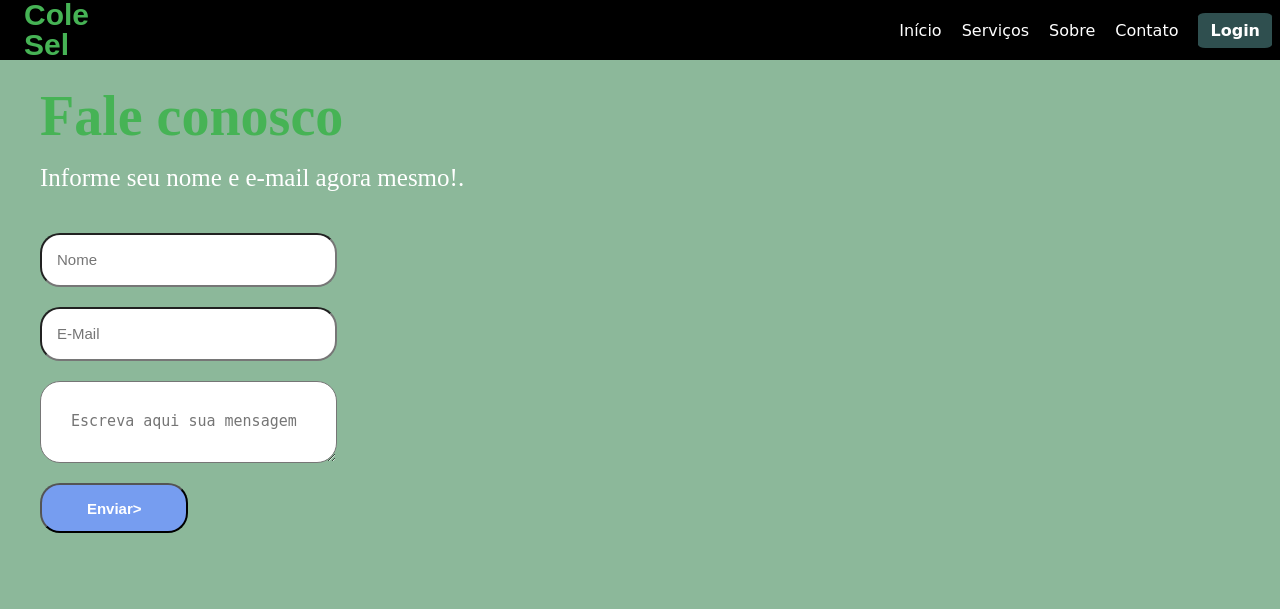
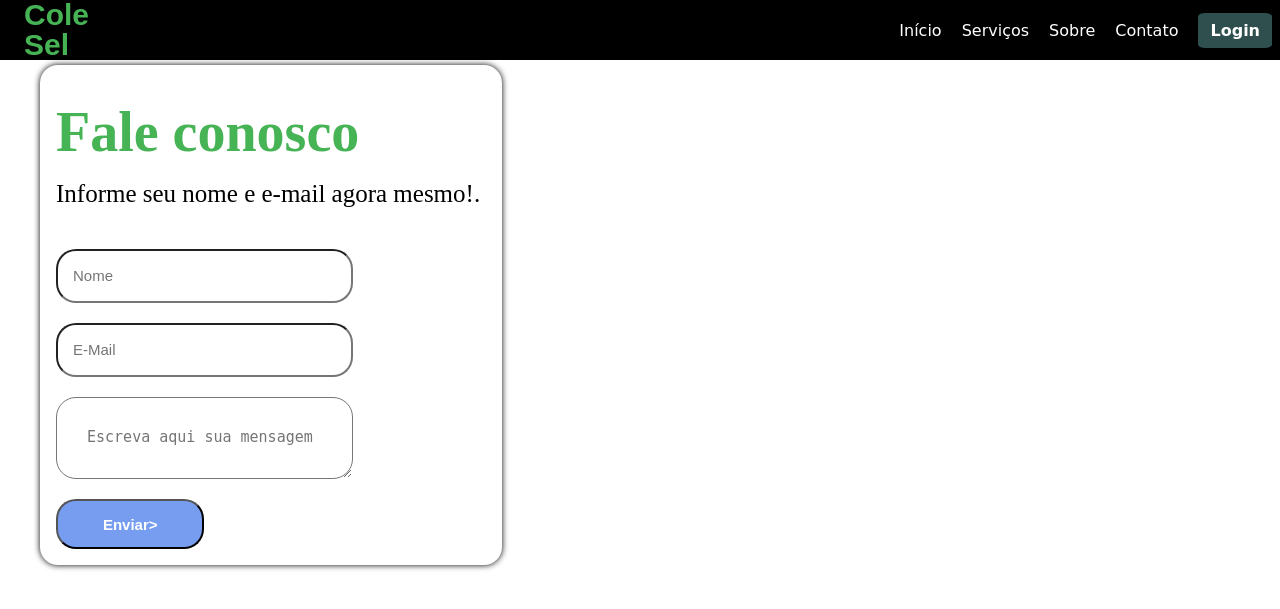
Before and after one commit to pabloemanuelpbl/ProjetoPI2, a Flask app: page /contact in a window 1280 px wide. Shown: the top 609 px of the page. Run offline with Flask 3, Linux system fonts and the light colour scheme.

Commit message:
refactory: update header_component.html file and style1.css

```diff
--- a/src/static/css/style1.css
+++ b/src/static/css/style1.css
@@ -1,5 +1,4 @@
 body {
-    background-color: rgb(140, 184, 154);
     color: white;
     font-family: Arial, Helvetica, sans-serif;
     max-width: 1200px;
@@ -11,6 +10,11 @@ main {
     display: flex;
     flex-direction: row;
     margin-top: 50px;
+    box-shadow: 0px 0px 6px black;
+    width: 430px;
+    padding: 16px;
+    border-radius: 18px;
+    color: black;
 }
 
 
--- a/src/templates/header_component.html
+++ b/src/templates/header_component.html
@@ -12,9 +12,10 @@ header{
     background-color: black;
     width: 100vw;
     box-sizing: border-box;
+    font-family: Arial, Helvetica, sans-serif;
 }
 
-header #title {
+header > #title {
     display: flex;
     flex-direction: column;
     line-height: 10px;
```
